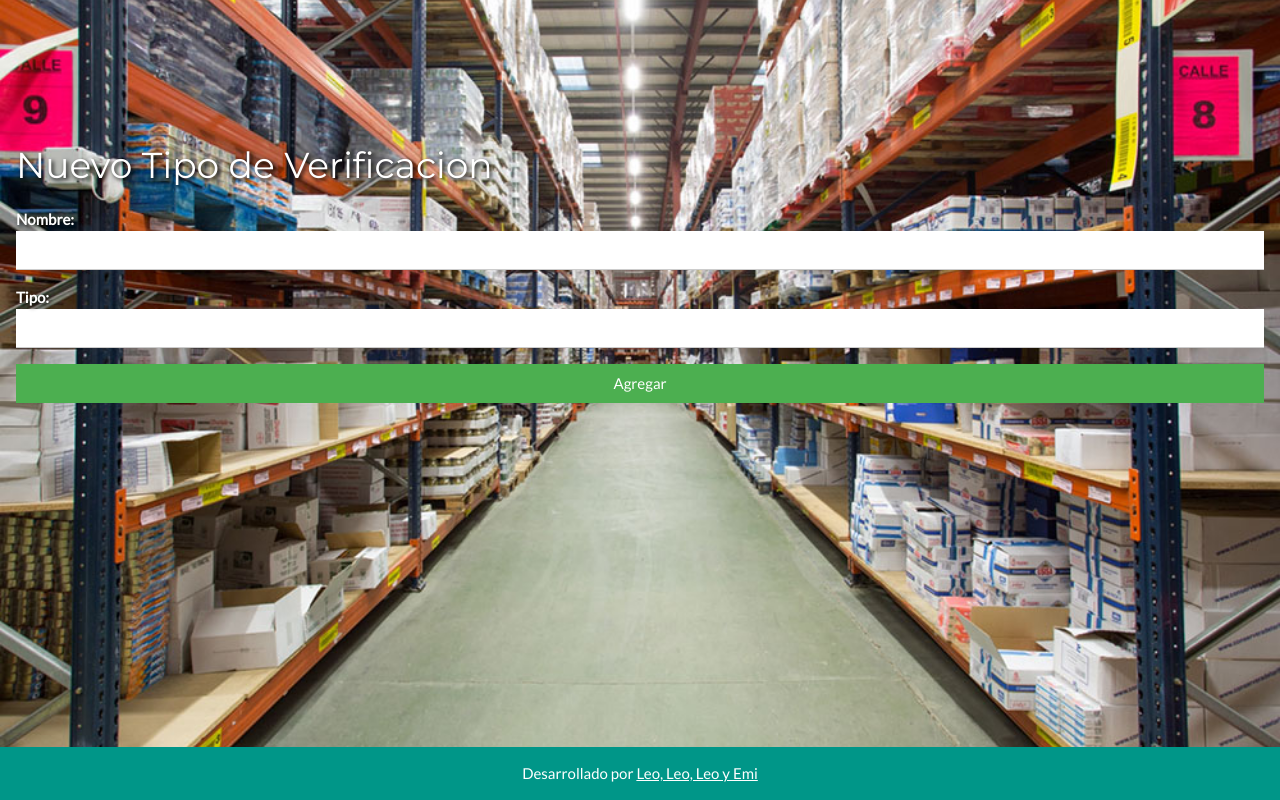
After one commit to leocaraballo/tpfinal-basededatos, a PHP site: page /controladores/tipo_verificaciones.php in a window 1280 px wide. The commit adds this page. Run offline with PHP 8.4, Linux system fonts and the light colour scheme; some libraries are stand-ins or nearby versions.

Commit message:
Tipo de verificaciones form

```diff
--- a/controladores/tiene.php
+++ b/controladores/tiene.php
@@ -13,7 +13,7 @@
   } else {
     require_once($_SERVER['DOCUMENT_ROOT'].'/tpfinal-basededatos/modelos/TipoVerificacion.php');
     mostrar($_SERVER['DOCUMENT_ROOT'].'/tpfinal-basededatos/vistas/tiene.php');
-    if (isset($_SESSION)) {
+    if (!isset($_SESSION)) {
       session_start();
     }
     $_SESSION["marco_regulatorio_numero"] = null;
--- /dev/null
+++ b/controladores/tipo_verificaciones.php
@@ -0,0 +1,11 @@
+<?php
+  require_once($_SERVER['DOCUMENT_ROOT'].'/tpfinal-basededatos/controladores/mostrar.php');
+  if (isset($_REQUEST["agregar"])) {
+    require_once($_SERVER['DOCUMENT_ROOT'].'/tpfinal-basededatos/modelos/TipoVerificacion.php');
+    TipoVerificacion::crear();
+    require_once($_SERVER['DOCUMENT_ROOT'].'/tpfinal-basededatos/controladores/mensaje.php');
+    mensaje("Se ha agregado un Tipo de Verificación exitosamente!");
+  } else {
+    mostrar($_SERVER['DOCUMENT_ROOT'].'/tpfinal-basededatos/vistas/tipo_verificaciones.php');
+  }
+?>
--- /dev/null
+++ b/vistas/tipo_verificaciones.php
@@ -0,0 +1,13 @@
+<main class="w3-container w3-light-grey" style="padding:128px 16px;">
+  <h1 class="white-l">Nuevo Tipo de Verificacion</h1>
+  <form action="/tpfinal-basededatos/controladores/tipo_verificaciones.php" method="POST">
+    <div class="w3-section">
+      <label class="white-l" for="Nombre"><strong>Nombre:</strong></label>
+      <input class="w3-input w3-margin-bottom" type="text" name="Nombre" id="Nombre">
+      <label class="white-l" for="Tipo"><strong>Tipo:</strong></label>
+      <input class="w3-input w3-margin-bottom" type="text" name="Tipo" id="Tipo">
+
+      <input type="submit" class="w3-button w3-block w3-green w3-section w3-padding" value="Agregar" name="agregar">
+    </div>
+  </form>
+</main>
--- a/vistas/verificaciones_opciones.php
+++ b/vistas/verificaciones_opciones.php
@@ -15,4 +15,7 @@
   <a href="/tpfinal-basededatos/controladores/verificaciones.php?agregar=" class="w3-button w3-block w3-blue w3-section w3-padding">
     <strong class="white-l">Registrar Verificación</strong>
   </a>
+  <a href="/tpfinal-basededatos/controladores/tipo_verificaciones.php" class="w3-button w3-block w3-red w3-section w3-padding">
+    <strong class="white-l">Nuevo Tipo de Verificación</strong>
+  </a>
 </main>
```
Also changed, not shown: modelos/TipoVerificacion.php (+11 -21 lines).
